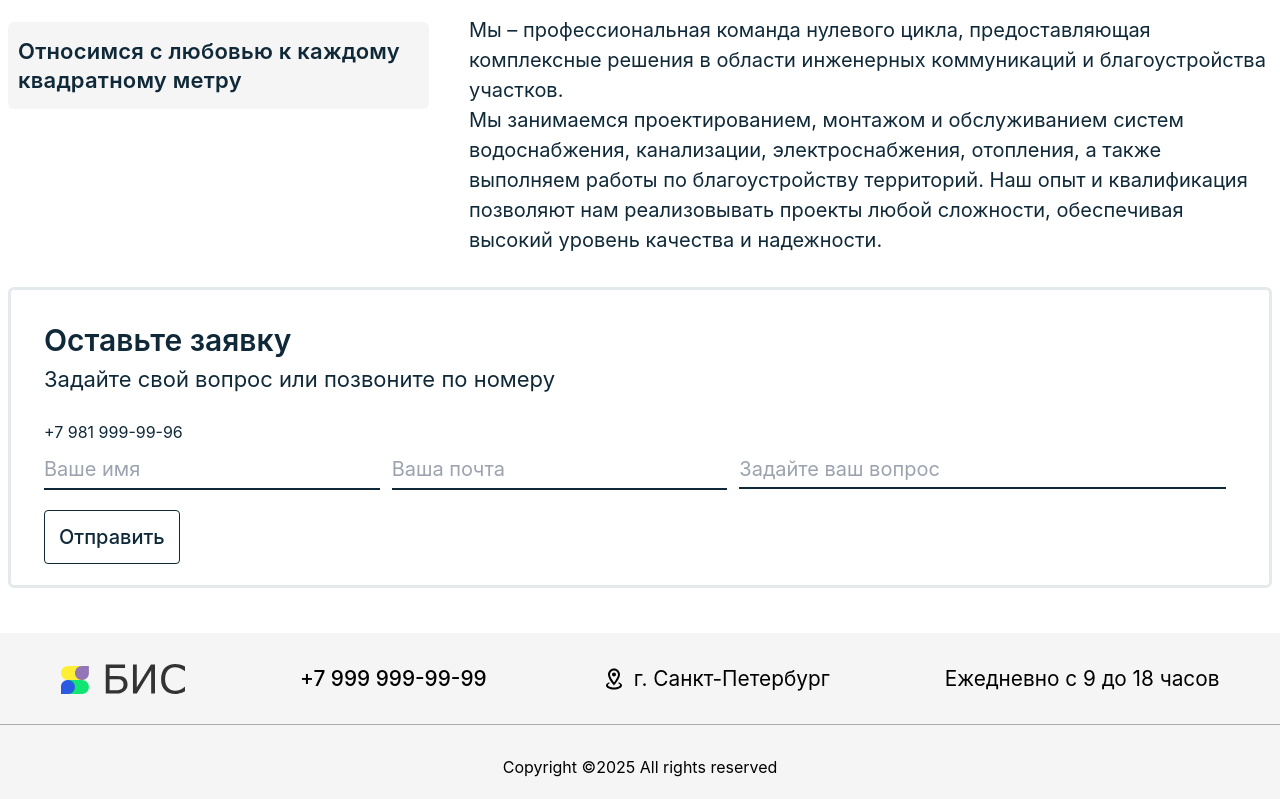
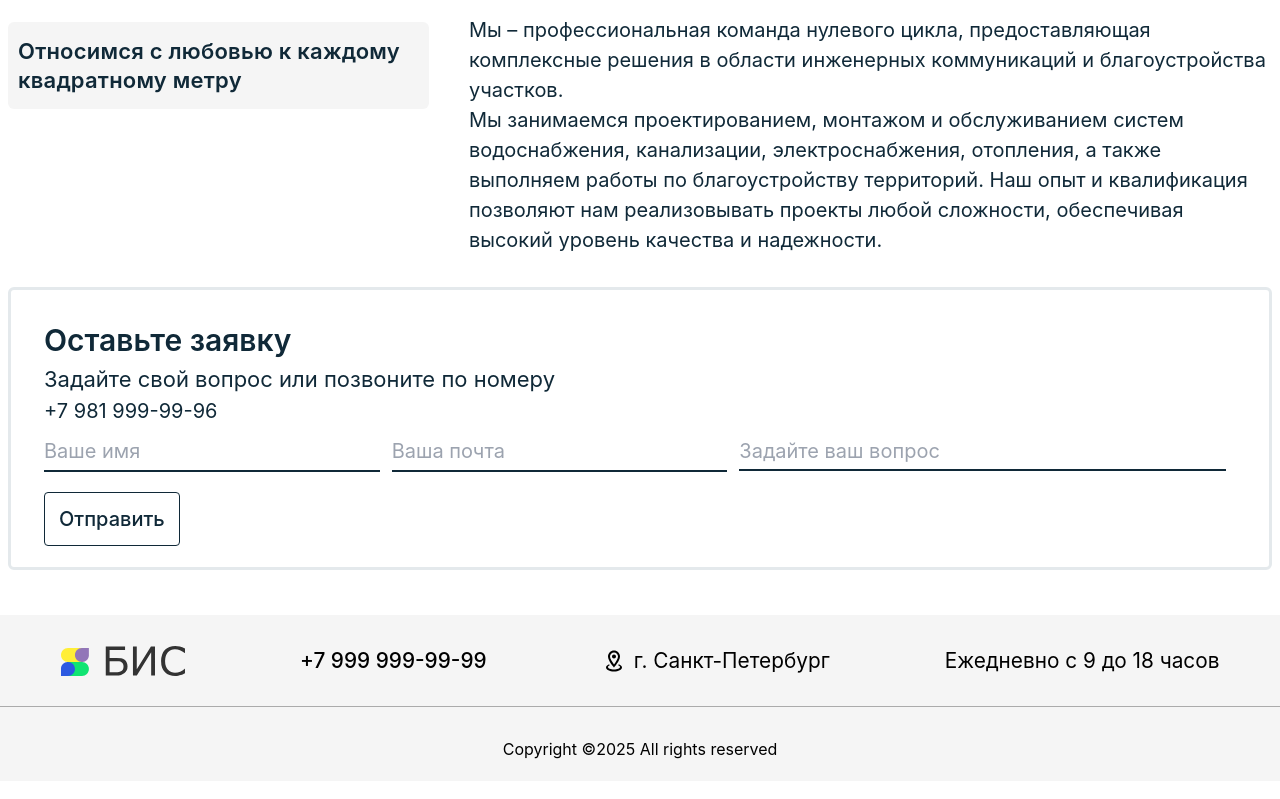
Before and after one commit to ShizLo/bis-tv, a Vue app: page / in a window 1280 px wide. Shown: the part 2033-2832 px from the top of the page. Built offline with nearby package versions, Linux system fonts and the light colour scheme.

Commit message:
О нас, доработки

```diff
--- a/src/components/AboutUs.vue
+++ b/src/components/AboutUs.vue
@@ -78,9 +78,10 @@ export default {
   color: #102938;
   font-size: 20px;
   @media (max-width: c.$md3) {
-    padding: 15px 10px;
+    padding: 0px 10px;
   }
   @media (max-width: c.$md4) {
+    padding: 15px 10px;
     font-size: c.$fs-base;
   }
 }
--- a/src/components/Form/GlobalForm.vue
+++ b/src/components/Form/GlobalForm.vue
@@ -12,7 +12,7 @@ export default {
           <div class="form__title">Оставьте заявку</div>
           <input type="hidden" name="subject" value="Оставьте заявку" />
           <p>Задайте свой вопрос или позвоните по номеру</p>
-          <a class="list__item link__phone" href="tel:+7 981 937-13-76">
+          <a class="link__phone phone" href="tel:+7 981 937-13-76">
             +7 981 999-99-96
           </a>
 
@@ -69,6 +69,12 @@ export default {
     flex-direction: column;
   }
 }
+.phone {
+  font-size: 20px;
+  @media (max-width: c.$md4) {
+    font-size: c.$fs-m;
+  }
+}
 .col:first-child {
   flex-grow: 1;
   order: 1;
@@ -113,9 +119,15 @@ textarea {
   -moz-box-sizing: border-box;
   -webkit-box-sizing: border-box;
   box-sizing: border-box;
+  @media (max-width: c.$md4) {
+    font-size: c.$fs-base;
+  }
 }
 .global-form {
   margin-top: 2rem;
+  @media (max-width: c.$md4) {
+    margin-top: 15px;
+  }
 }
 :focus,
 a,
@@ -138,13 +150,16 @@ textarea {
   color: #102938;
   @media (max-width: c.$md4) {
     font-size: c.$fs-l;
+    margin-bottom: 10px;
   }
 }
 .form-submit p {
-  padding-bottom: 24px;
+  //   padding-bottom: 24px;
   color: #102938;
   font-size: 22px;
   @media (max-width: c.$md4) {
+    margin-bottom: 5px;
+    line-height: 1.3;
     font-size: c.$fs-m;
   }
 }
@@ -160,6 +175,9 @@ textarea {
   cursor: pointer;
   transition: all 0.3s ease 0s;
   font-size: 20px;
+  @media (max-width: c.$md4) {
+    font-size: c.$fs-base;
+  }
 }
 .button_mtp {
   margin-top: 20px;
@@ -177,5 +195,8 @@ textarea {
   border: 3px solid #e4e9ec;
   border-radius: 6px;
   box-sizing: border-box;
+  @media (max-width: c.$md4) {
+    padding: 28px 25px 1px;
+  }
 }
 </style>
```
